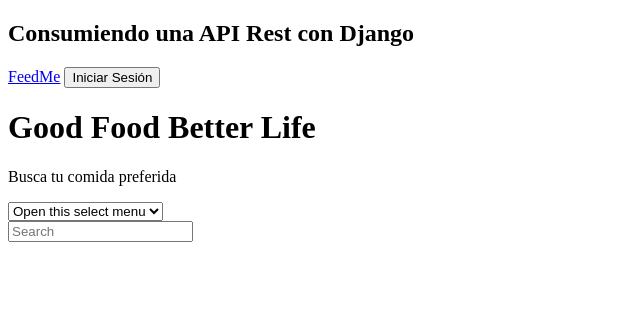
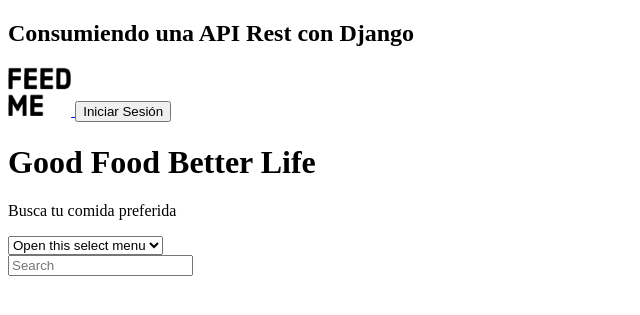
Before and after one commit to IanGarciaUnam/Aplicacion-Diseno-de-Interfaces, a Django app: page /seeker/ in a window 1280 px wide. Shown: the top 315 px of the page, without its empty margins (0-640 px from the left). Run offline with Django 4.2, Linux system fonts and the light colour scheme.

Commit message:
feedme_logo

```diff
--- a/feedme/seeker/templates/seeker/index.html
+++ b/feedme/seeker/templates/seeker/index.html
@@ -2,7 +2,11 @@
 {% block content %}
   <nav id="header" class="navbar navbar-expand-lg navbar-light border-bottom border-4 border-dark">
     <div class="container-fluid">
-      <a class="navbar-brand" href="#">FeedMe</a>
+
+      <a class="navbar-brand" href="#">
+       {% load static %} <img src="{% static "img/feedme1.png" %}" alt="home" width="5%" height="10%%"/>
+      </a>
+
       <button type="button" class="btn btn-blue fw-bold">Iniciar Sesión</button>
     </div>
   </nav>
```
Also changed, not shown: feedme/db.sqlite3, feedme/static/img/feedme1.png (added).
